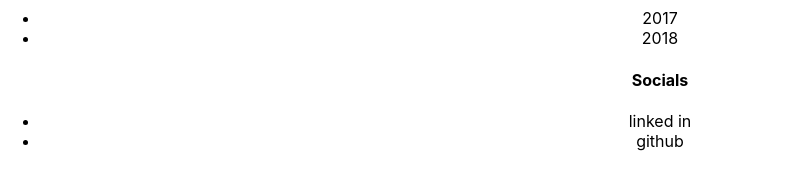
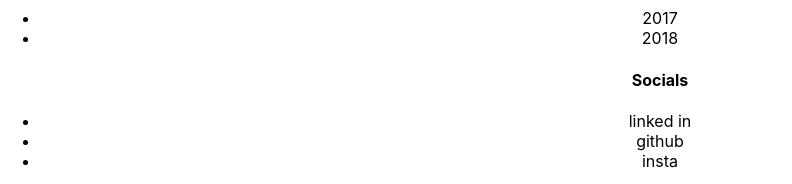
Before and after one commit to kennethdao08/new-portfolio, a React (Create React App) app: page / in a window 1280 px wide. Shown: the part 1094-1278 px from the top of the page, without its empty margins (0-792 px from the left). Built offline with nearby package versions, Linux system fonts and the light colour scheme.

Commit message:
moved footer elemnents to its own component

```diff
--- a/src/App.js
+++ b/src/App.js
@@ -3,6 +3,7 @@ import './App.css';
 import Intro from './components/Intro';
 import About from './components/About';
 import ProjectCard from "./components/ProjectCard";
+import Footer from "./components/Footer";
 
 function App() {
   return (
@@ -87,11 +88,7 @@ function App() {
         </ul>
       </div>
       <div className='Footer'>
-        <ul>
-          <h4>Socials</h4>
-          <li>linked in</li>
-          <li>github</li>
-        </ul>
+        <Footer title={"Socials"} />
       </div>
     </div>
   );
--- /dev/null
+++ b/src/components/Footer.js
@@ -0,0 +1,15 @@
+import React from "react";
+
+function Footer(props) {
+    return (
+      <ul>
+        <h4>{props.title}</h4>
+        {/* there should probably be a list of social obj to deconstruct here */}
+        <li>linked in</li>
+        <li>github</li>
+        <li>insta</li>
+      </ul>
+    );
+}
+
+export default Footer;
```
